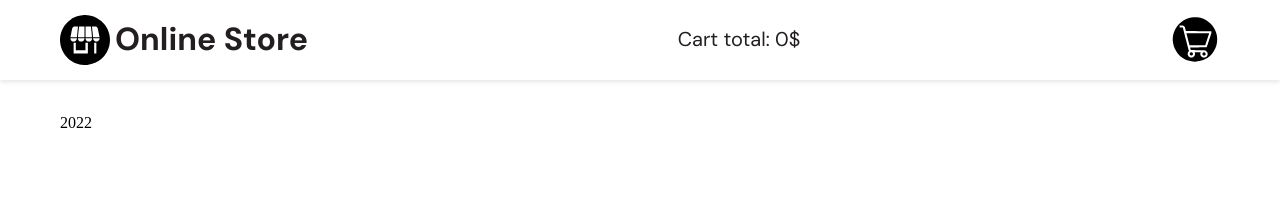
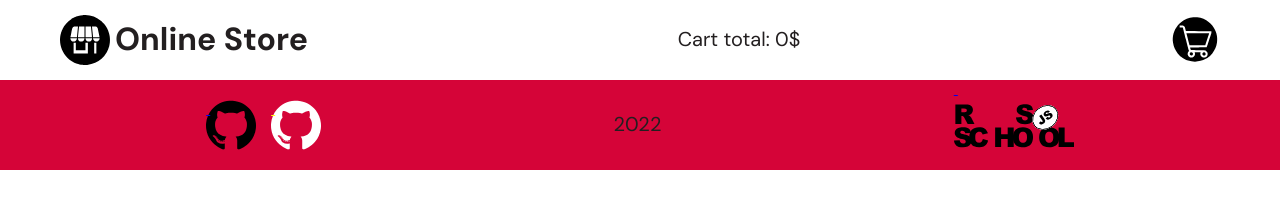
Before and after one commit to sqwezzy33333/online-shop, a website built with webpack: page src/index.html in a window 1280 px wide. Built offline with nearby package versions, Linux system fonts and the light colour scheme.

Commit message:
feat: add link and icon for second author

```diff
--- a/src/index.html
+++ b/src/index.html
@@ -28,13 +28,14 @@
   <footer class="footer">
     <div class="footer__container container">
       <div class="container__github github">
-        <div class="github__pict">&nbsp;</div>
+        <a clas="github__link" href="https://github.com/ich-kirich" target="_blank"><div class="github__pict author1">&nbsp;</div></a>
+        <a clas="github__link" href="https://github.com/sqwezzy33333" target="_blank"><div class="github__pict author2">&nbsp;</div></a>
       </div>
       <div class="container__year year">
         <p class="year__caption">2022</p>
       </div>
       <div class="container__course course">
-        <div class="course__pict">&nbsp;</div>
+        <a clas="course__link" href="https://github.com/rolling-scopes-school/tasks/tree/master/stage2" target="_blank"><div class="course__pict">&nbsp;</div></a>
       </div>
     </div>
   </footer>
--- a/src/libs/index.scss
+++ b/src/libs/index.scss
@@ -87,3 +87,57 @@ html, body {
 
     }
 }
+
+.footer {
+    background: #d50438;
+
+    &__container {
+        display: flex;
+        justify-content: space-around;
+        align-items: center;
+    }
+
+    .container {
+
+        .github {
+            display: flex;
+            gap: 15px;
+            &__pict {
+                width: 50px;
+                height: 50px;
+                background-image: url(../assets/img/github.svg);
+                @extend %backimg;
+                transition: 1s;
+                cursor: pointer;
+                &:hover {
+                    opacity: 0.4;
+                }
+            }
+
+            .author2 {
+                -webkit-filter: invert(100%);
+                filter: invert(100%);
+            }
+        }
+
+        .year {
+            @extend %tpclfontsize;
+            font-size: 20px;
+        }
+
+        .course {
+
+            &__pict {
+                width: 120px;
+                height: 90px;
+                background-image: url(../assets/img/rs_school.svg);
+                @extend %backimg;
+                transition: 1s;
+                cursor: pointer;
+                &:hover {
+                    opacity: 0.4;
+                }
+            }
+        }
+    }
+}
--- a/webpack.config.js
+++ b/webpack.config.js
@@ -49,7 +49,7 @@ const baseConfig = {
         new HtmlWebpackPlugin({
             template: path.resolve(__dirname, './src/index.html'),
             filename: 'index.html',
-            favicon: './src/assets/img/favcion.ico',
+            favicon: './src/assets/img/favicon.ico',
         }),
         new MiniCssExtractPlugin({
             filename: '[name].[contenthash].css',
```
Also changed, not shown: dist/assets/img/96427e2f3be5a02f11f4.svg (added), dist/assets/img/ad178c0df28bc133be34.svg (added), dist/favicon.ico (renamed from dist/favcion.ico), dist/index.html, src/assets/img/favicon.ico (renamed from src/assets/img/favcion.ico), src/assets/img/github.svg (added), src/assets/img/rs_school.svg (added), 2 other files.
